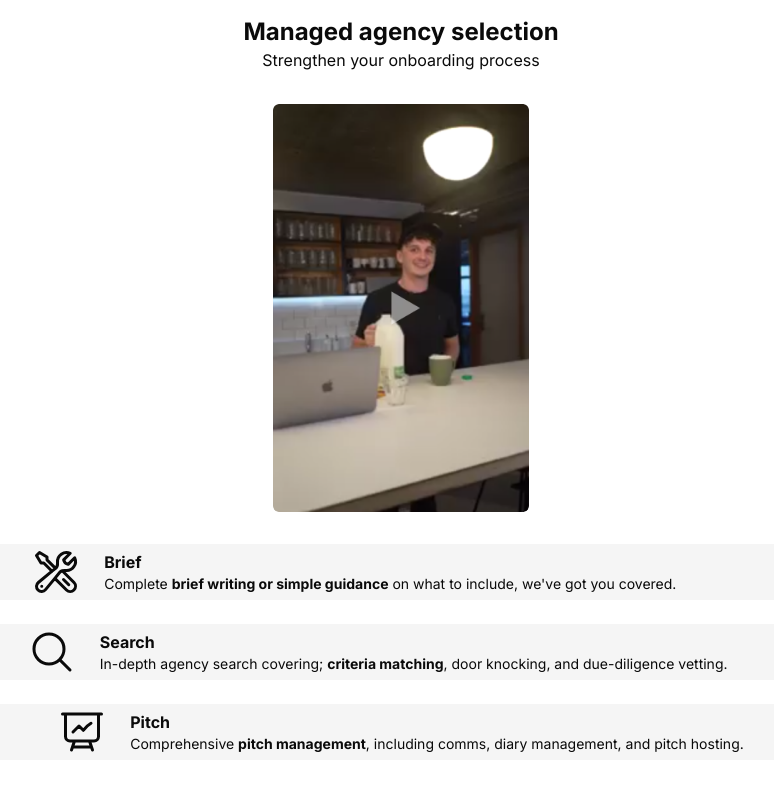
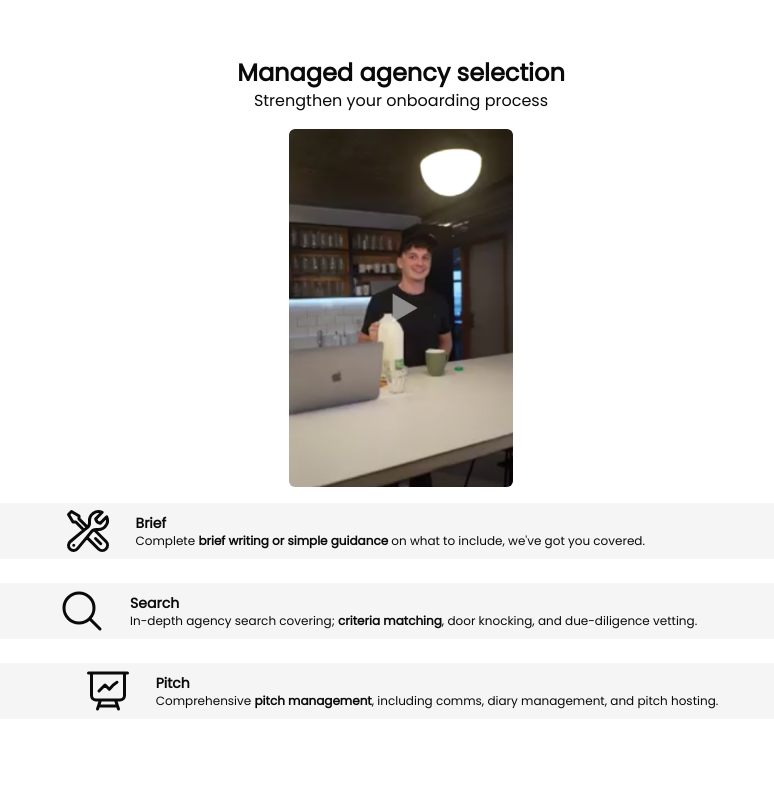
Before and after one commit to radromanov/nextjs-test, a Next.js app: page / in a window 1280 px wide. Shown: the top 790 px of the page, without its empty margins (239-1013 px from the left). Built offline with nearby package versions, Linux system fonts and the light colour scheme.

Commit message:
Change font to Poppins; Change gap sizes

```diff
--- a/app/layout.tsx
+++ b/app/layout.tsx
@@ -1,8 +1,8 @@
 import type { Metadata } from "next";
-import { Inter } from "next/font/google";
+import { Poppins } from "next/font/google";
 import "@/styles/globals.css";
 
-const inter = Inter({ subsets: ["latin"] });
+const poppins = Poppins({ weight: "400", subsets: ["latin"] });
 
 export const metadata: Metadata = {
   title: "NextJS | Test",
@@ -16,7 +16,7 @@ export default function RootLayout({
 }>) {
   return (
     <html lang="en">
-      <body className={inter.className}>
+      <body className={poppins.className}>
         {/* Header */}
 
         <main className="px-6">{children}</main>
--- a/components/Cards/CardHeader.tsx
+++ b/components/Cards/CardHeader.tsx
@@ -13,7 +13,7 @@ export const CardHeader = ({ children, className, ...props }: Props) => {
   return (
     <Subheader
       className={cn(
-        "font-bold group-hover:text-blue-500 group-hover:underline",
+        "text-sm font-bold group-hover:text-blue-500 group-hover:underline",
         className
       )}
       {...props}
--- a/components/Cards/CardText.tsx
+++ b/components/Cards/CardText.tsx
@@ -11,7 +11,7 @@ interface Props
 
 export const CardText = ({ children, className, ...props }: Props) => {
   return (
-    <Typography className={cn("text-sm", className)} {...props}>
+    <Typography className={cn("text-xs", className)} {...props}>
       {children}
     </Typography>
   );
--- a/components/Videos/HeroVideo.tsx
+++ b/components/Videos/HeroVideo.tsx
@@ -9,8 +9,8 @@ export const HeroVideo = () => {
         alt="Welcome Video"
         placeholder="blur"
         quality={100}
-        width={256}
-        height={256}
+        width={224}
+        height={224}
         style={{
           objectFit: "cover",
         }}
--- a/sections/Hero/Hero.tsx
+++ b/sections/Hero/Hero.tsx
@@ -4,7 +4,7 @@ import { HeroVideo } from "@/components/Videos";
 
 export const Hero = () => {
   return (
-    <div className="relative flex flex-col gap-8 items-center justify-center min-h-screen container">
+    <div className="relative flex flex-col gap-4 items-center justify-center min-h-screen container">
       <div className="flex flex-col items-center justify-center">
         <Header>Managed agency selection</Header>
         <Subheader>Strengthen your onboarding process</Subheader>
```
